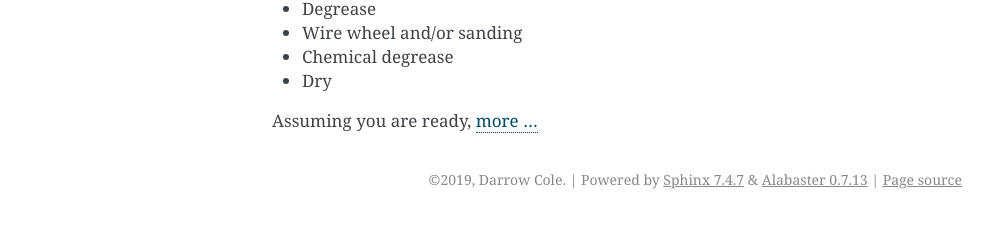
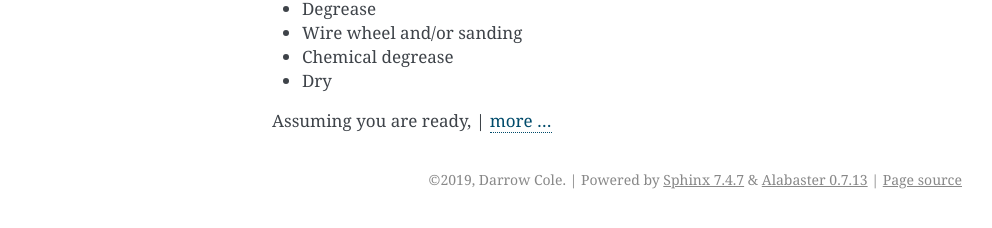
Before and after one commit to darrowco/kdx175, a Sphinx documentation site: the page built from source/index.rst, in a window 1280 px wide. Shown: the part 464-692 px from the top of the page, without its empty margins (148-1140 px from the left). Built offline with Sphinx 7.4.7, drawn with Linux system fonts in a browser that asks for light colours; formulas are drawn with MathJax 3.

Commit message:
added next line | to more ... link

```diff
--- a/source/engine_20190801.rst
+++ b/source/engine_20190801.rst
@@ -15,7 +15,7 @@ Engine today consisted of prep
 * Dry
 
 Assuming you are ready,
-`more ... <engine_20190801.html>`__
+| `more ... <engine_20190801.html>`__
 
 .. figure:: ./_static/images/tools.png
     :align: right
```
Also changed, not shown: 8 other files.
